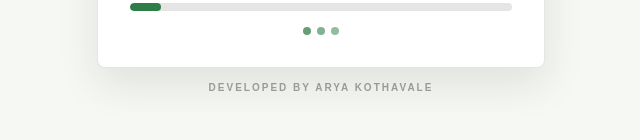
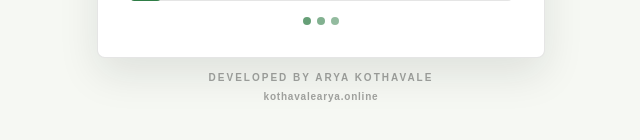
Before and after one commit to aryakothavale04/ScanApp-Warehouse, a Next.js app in the folder frontend/: page / in a window 1280 px wide. Shown: the part 456-596 px from the top of the page, without its empty margins (319-959 px from the left). Built offline with nearby package versions, Linux system fonts and the light colour scheme; no server answers.

Commit message:
Show portfolio link in footer credit

```diff
--- a/frontend/components/FooterCredit.jsx
+++ b/frontend/components/FooterCredit.jsx
@@ -3,14 +3,21 @@
 export default function FooterCredit({ inline = false }) {
   const creditLinkClass =
     "transition hover:text-black/60 focus-visible:outline focus-visible:outline-2 focus-visible:outline-offset-2 focus-visible:outline-black/30 dark:hover:text-white/60 dark:focus-visible:outline-white/30";
+  const creditLink = "https://kothavalearya.online";
+  const creditContent = (
+    <a className={creditLinkClass} href={creditLink}>
+      <span className="block">Developed by Arya Kothavale</span>
+      <span className="mt-1 block normal-case tracking-[0.08em]">
+        kothavalearya.online
+      </span>
+    </a>
+  );
 
   if (inline) {
     return (
       <footer className="mt-3 text-center">
         <p className="text-[10px] font-semibold uppercase tracking-[0.2em] text-black/35 dark:text-white/35">
-          <a className={creditLinkClass} href="https://kothavalearya.online">
-            Developed by Arya Kothavale
-          </a>
+          {creditContent}
         </p>
       </footer>
     );
@@ -20,9 +27,7 @@ export default function FooterCredit({ inline = false }) {
     <footer className="px-3 pb-[max(1rem,env(safe-area-inset-bottom))] pt-2 sm:px-5">
       <div className="mx-auto max-w-6xl border-t border-black/10 pt-4 text-center dark:border-white/10">
         <p className="text-[11px] font-semibold uppercase tracking-[0.22em] text-black/35 dark:text-white/35">
-          <a className={creditLinkClass} href="https://kothavalearya.online">
-            Developed by Arya Kothavale
-          </a>
+          {creditContent}
         </p>
       </div>
     </footer>
```
